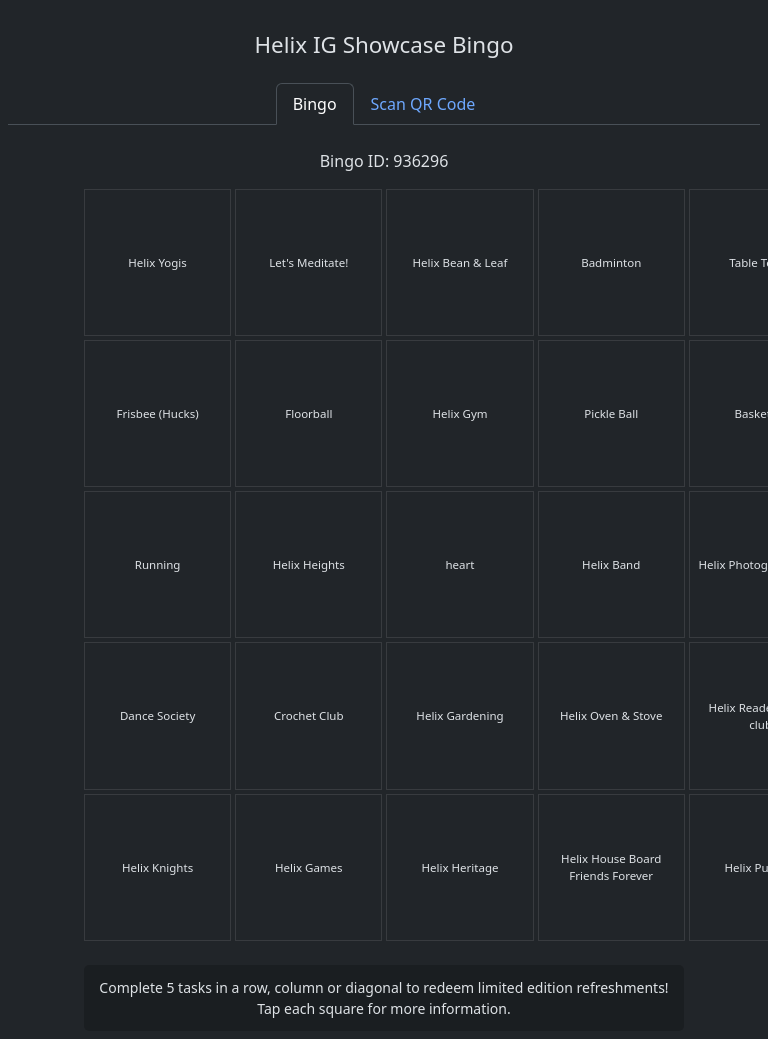
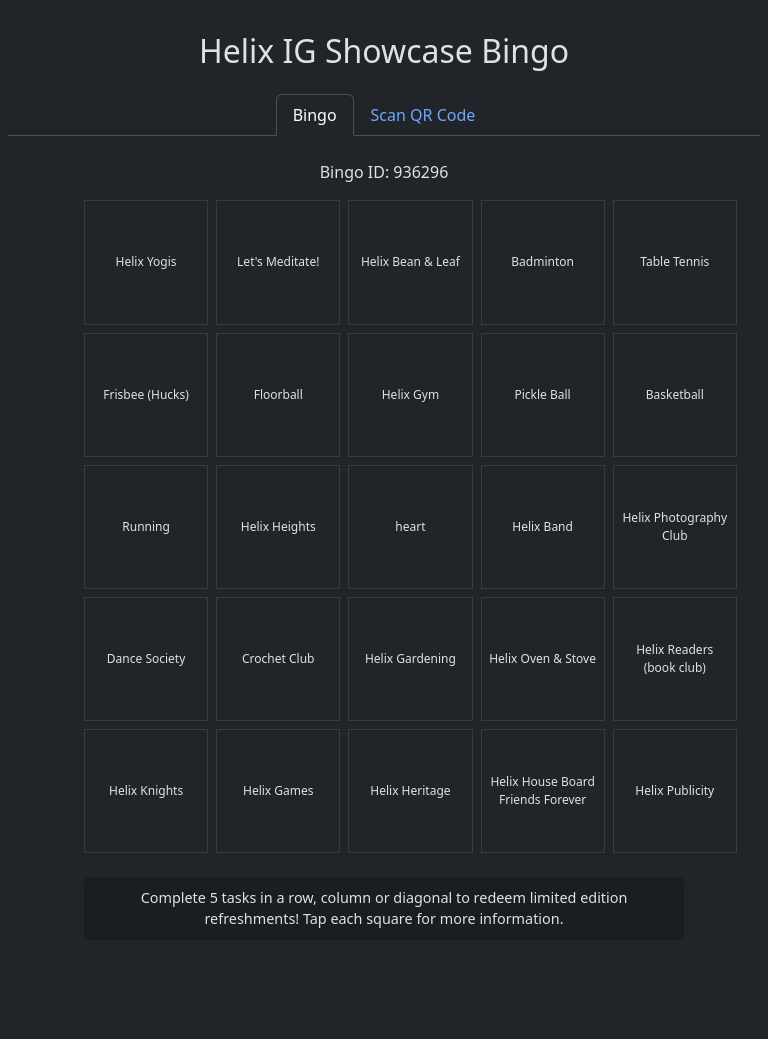
Before and after one commit to idunruniroll/Bingo, a plain HTML site: page index.html in a window 768 px wide. After the commit the page ends 948 px from the top, so only its background shows below. Drawn offline with nearby package versions, Linux system fonts and the light colour scheme; a script that the page names is missing.

Commit message:
Update bingo.css

```diff
--- a/bingo.css
+++ b/bingo.css
@@ -122,3 +122,36 @@ html, body {
     font-size: 0.55rem;
   }
 }
+
+/* TABLET (iPad portrait ~ 768px up to small desktop) */
+@media (min-width: 481px) and (max-width: 1024px) {
+  /* Let the board grow a little larger but stay square */
+  .bingo-board {
+    width: min(85vmin, 700px);
+    max-width: min(85vmin, 700px);
+    gap: 0.5rem;
+    aspect-ratio: 1 / 1;
+  }
+
+  /* Slightly more padding & bigger text in each cell */
+  .bingo-cell {
+    padding: 0.4rem;
+    font-size: clamp(0.75rem, 1.2vw, 1rem);
+  }
+
+  /* Reader (QR scanner) can be wider */
+  #reader {
+    max-width: 500px;
+  }
+
+  /* Heading a touch larger */
+  .main-container > h1 {
+    font-size: clamp(1.4rem, 6vw, 2rem);
+  }
+
+  /* Footer message a bit bigger */
+  .bingo-message {
+    font-size: 0.9rem;
+    padding: 0.6rem;
+  }
+}
```
